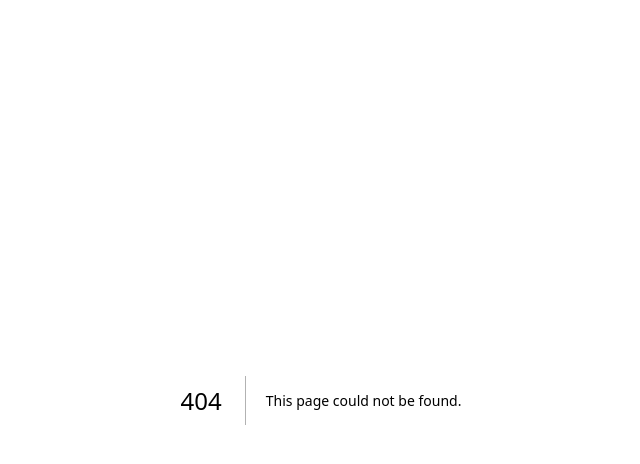
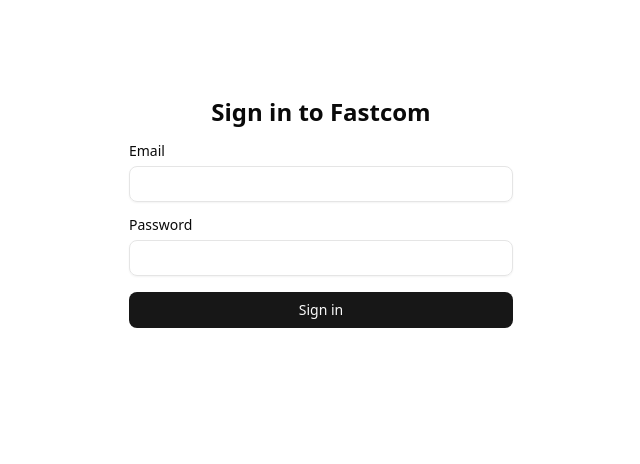
Before and after one commit to Greite/speedtest-monitor, a Next.js app: page /login in a window 1280 px wide. Before the commit this address had no page. Shown: the top 464 px of the page, without its empty margins (319-959 px from the left). Built offline with nearby package versions, Linux system fonts and the light colour scheme; no server answers.

Commit message:
feat(auth): /login page with credentials form and optional OIDC button

```diff
--- /dev/null
+++ b/app/login/page.tsx
@@ -0,0 +1,20 @@
+import { LoginForm } from '@/components/auth/login-form';
+import { loadAuthConfig } from '@/lib/auth/config';
+
+export const dynamic = 'force-dynamic';
+
+export default async function LoginPage({
+  searchParams,
+}: {
+  searchParams: Promise<{ callbackUrl?: string }>;
+}) {
+  const cfg = loadAuthConfig();
+  const { callbackUrl = '/' } = await searchParams;
+  return (
+    <LoginForm
+      oidcAvailable={cfg.oidc !== null}
+      oidcName={cfg.oidc?.displayName ?? 'SSO'}
+      callbackUrl={callbackUrl}
+    />
+  );
+}
--- /dev/null
+++ b/components/auth/login-form.tsx
@@ -0,0 +1,77 @@
+'use client';
+import { signIn } from 'next-auth/react';
+import { useState } from 'react';
+
+import { Button } from '@/components/ui/button';
+import { Input } from '@/components/ui/input';
+import { Label } from '@/components/ui/label';
+
+export function LoginForm({
+  oidcAvailable,
+  oidcName,
+  callbackUrl,
+}: {
+  oidcAvailable: boolean;
+  oidcName: string;
+  callbackUrl: string;
+}) {
+  const [email, setEmail] = useState('');
+  const [password, setPassword] = useState('');
+  const [error, setError] = useState<string | null>(null);
+  const [pending, setPending] = useState(false);
+
+  async function onSubmit(e: React.FormEvent) {
+    e.preventDefault();
+    setError(null);
+    setPending(true);
+    const res = await signIn('credentials', {
+      email,
+      password,
+      redirect: false,
+      callbackUrl,
+    });
+    if (res?.error) {
+      setError('Invalid email or password');
+      setPending(false);
+      return;
+    }
+    window.location.href = res?.url ?? callbackUrl;
+  }
+
+  return (
+    <form onSubmit={onSubmit} className="mx-auto mt-24 flex max-w-sm flex-col gap-4">
+      <h1 className="text-center text-2xl font-semibold">Sign in to Fastcom</h1>
+      <div className="flex flex-col gap-2">
+        <Label htmlFor="email">Email</Label>
+        <Input
+          id="email"
+          type="email"
+          required
+          autoComplete="email"
+          value={email}
+          onChange={(e) => setEmail(e.target.value)}
+        />
+      </div>
+      <div className="flex flex-col gap-2">
+        <Label htmlFor="password">Password</Label>
+        <Input
+          id="password"
+          type="password"
+          required
+          autoComplete="current-password"
+          value={password}
+          onChange={(e) => setPassword(e.target.value)}
+        />
+      </div>
+      {error && <p className="text-sm text-destructive">{error}</p>}
+      <Button type="submit" disabled={pending}>
+        {pending ? 'Signing in...' : 'Sign in'}
+      </Button>
+      {oidcAvailable && (
+        <Button type="button" variant="outline" onClick={() => signIn('oidc', { callbackUrl })}>
+          Sign in with {oidcName}
+        </Button>
+      )}
+    </form>
+  );
+}
```
